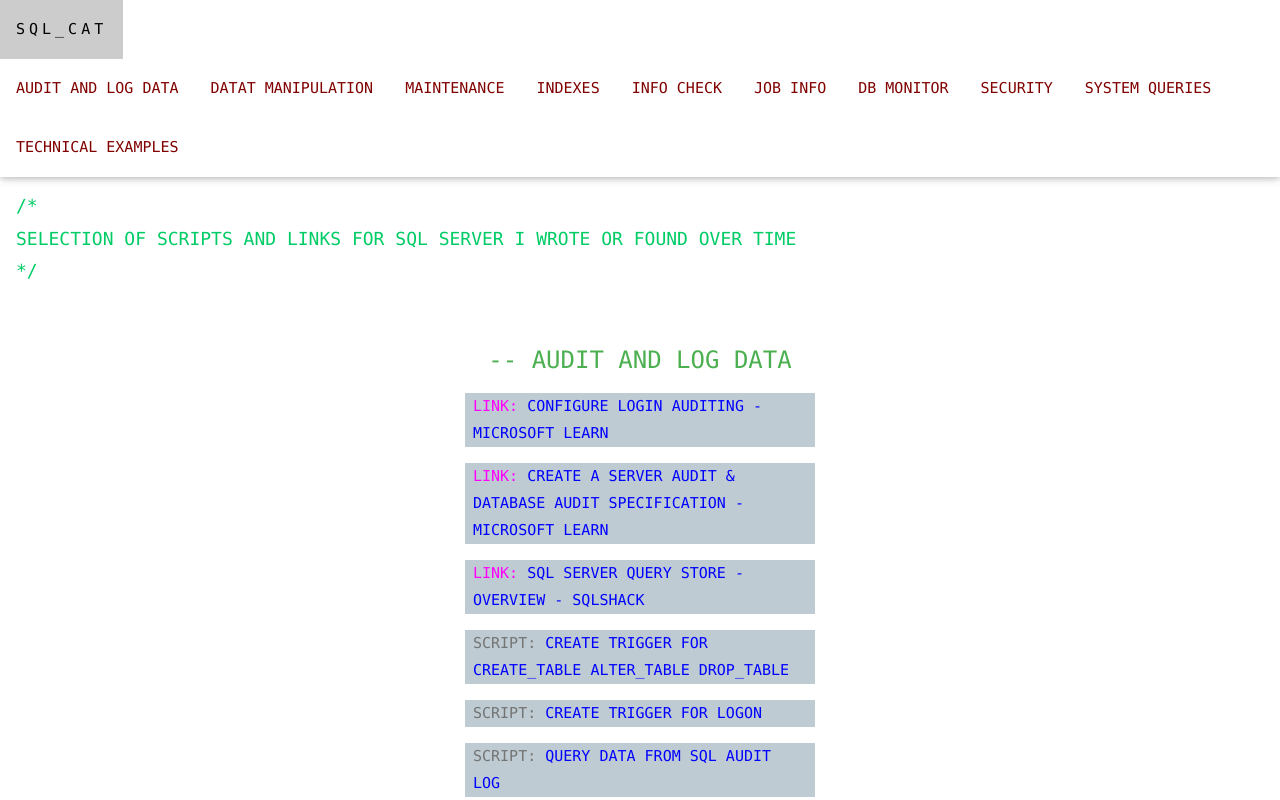
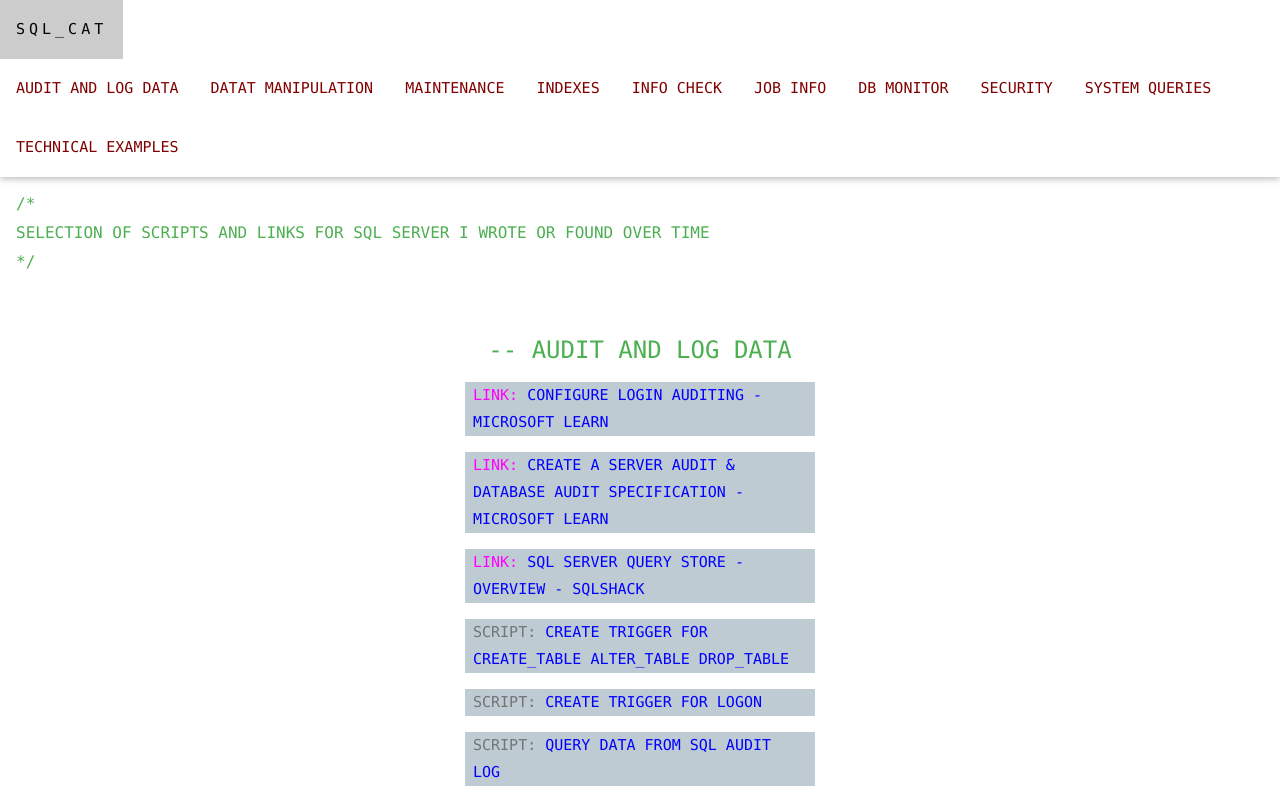
Before and after one commit to IvgeniDv/sqlcat, a plain HTML site: page index.html in a window 1280 px wide. Shown: the top 800 px of the page. Drawn offline with nearby package versions, Linux system fonts and the light colour scheme.

Commit message:
Update index.html

```diff
--- a/index.html
+++ b/index.html
@@ -102,11 +102,11 @@
 
 
     <div class="w3-container " style=" margin-top: 180px; margin-bottom: 20px; " id="home">
-        <h5 id="home" class="sqlcomment ">
+        <h6 id="home" class="w3-text-green ">
         /*<br>
             SELECTION OF SCRIPTS AND LINKS FOR SQL SERVER I WROTE OR FOUND OVER TIME
         <br>*/
-        </h5>
+        </h6>
     </div>
 
 
```
